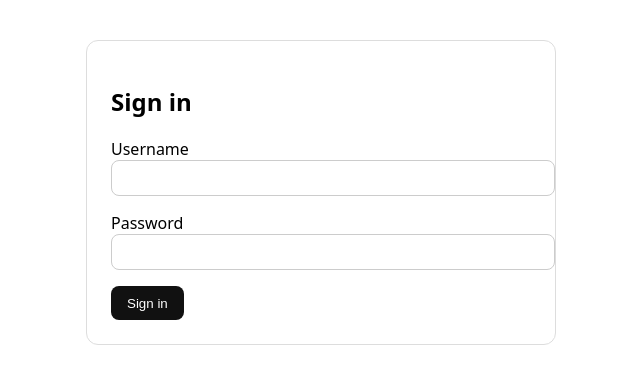
After one commit to jimshegs/ai-invoice-generator, a Flask app: template templates/login.html in a window 1280 px wide. The commit adds this page. Shown: the top 384 px of the page, without its empty margins (319-959 px from the left). Run offline with Flask 3, Linux system fonts and the light colour scheme; the template is opened without the code that fills it, so the values that code supplies are empty.

Commit message:
feat(auth): add hashed password support and secure login with session auth

```diff
--- a/app.py
+++ b/app.py
@@ -1,4 +1,4 @@
-from flask import Flask, url_for, render_template, request, jsonify, make_response
+from flask import Flask, url_for, render_template, request, jsonify, make_response, session, redirect
 import re
 from datetime import datetime
 from dateutil import parser
@@ -6,16 +6,18 @@ import json
 from playwright.sync_api import sync_playwright
 from io import BytesIO
 import openai
-import os
+import os, secrets
 from dotenv import load_dotenv
 from werkzeug.utils import secure_filename
 from logging_config import LOGGING
 import logging.config
 import copy
-from functools import lru_cache
+from functools import lru_cache, wraps
 import re as _re
 from flask_limiter import Limiter
 from flask_limiter.util import get_remote_address
+from werkzeug.security import check_password_hash
+
 
 # Load environment variables
 load_dotenv()
@@ -24,6 +26,13 @@ logging.config.dictConfig(LOGGING)
 logger = logging.getLogger(__name__)
 
 app = Flask(__name__)
+
+app.secret_key = os.getenv("SECRET_KEY", "dev-secret")  # fallback is optional but good
+
+# Ensure SECRET_KEY is set for sessions (already in your CI; keep here for safety)
+if not os.getenv("SECRET_KEY"):
+    # In prod, set this via env. This fallback is only for dev.
+    app.config["SECRET_KEY"] = app.config.get("SECRET_KEY") or secrets.token_hex(16)
 
 from pdf_utils import html_to_pdf
 
@@ -48,6 +57,45 @@ if not OPENAI_API_KEY:
     raise RuntimeError("Set OPENAI_API_KEY in .env")
 
 openai.api_key = OPENAI_API_KEY
+
+# ---- Auth/CSRF toggles: enabled in real runs, disabled in tests ----
+_IS_TESTING = (os.getenv("FLASK_ENV") == "testing") or bool(os.getenv("PYTEST_CURRENT_TEST"))
+ENFORCE_AUTH = os.getenv("AUTH_ENABLED", "1") != "0" and not _IS_TESTING
+ENFORCE_CSRF = os.getenv("CSRF_ENABLED", "1") != "0" and not _IS_TESTING
+
+app.logger.info("Auth enabled=%s | CSRF enabled=%s", ENFORCE_AUTH, ENFORCE_CSRF)
+
+
+def _current_user():
+    return session.get("user")
+
+def login_required(view):
+    @wraps(view)
+    def _wrap(*args, **kwargs):
+        if not ENFORCE_AUTH:
+            return view(*args, **kwargs)
+        if not _current_user():
+            nxt = request.path
+            return redirect(url_for("login", next=nxt))
+        return view(*args, **kwargs)
+    return _wrap
+
+def require_csrf(view):
+    @wraps(view)
+    def _wrap(*args, **kwargs):
+        if not ENFORCE_CSRF:
+            return view(*args, **kwargs)
+        token = request.headers.get("X-CSRF-Token") or request.form.get("csrf_token") or request.args.get("csrf_token")
+        if not token or token != session.get("csrf_token"):
+            return jsonify({"error": "CSRF token missing/invalid"}), 400
+        return view(*args, **kwargs)
+    return _wrap
+
+@app.context_processor
+def inject_csrf():
+    # Lets templates expose a token for JS to read; empty when disabled.
+    return {"CSRF_TOKEN": session.get("csrf_token", "")}
+
 
 # ---------- LRU cache for parse ----------
 
@@ -560,6 +608,7 @@ def download_pdf():
 from db import list_invoices
 
 @app.route("/history")
+@login_required
 def history():
     q = (request.args.get("q") or "").strip()
     page = max(int(request.args.get("page", 1) or 1), 1)
@@ -599,6 +648,8 @@ def history():
 from db import get_invoice, delete_invoice
 
 @app.post("/history/delete/<invoice_no>")
+@login_required
+@require_csrf
 @limiter.limit("30 per minute")
 def history_delete(invoice_no):
     row = get_invoice(invoice_no)
@@ -619,15 +670,65 @@ def history_delete(invoice_no):
     delete_invoice(invoice_no)
     return jsonify({"ok": True})
 
+@app.get("/login")
+def login():
+    if _current_user():
+        return redirect(url_for("history"))
+    return render_template("login.html", error=None)
+
+@app.post("/login")
+def do_login():
+    username = (request.form.get("username") or "").strip()
+    password = request.form.get("password") or ""
+
+    expected_user = os.getenv("ADMIN_USER", "admin")
+    pw_hash = os.getenv("ADMIN_PASSWORD_HASH")
+    pw_plain = os.getenv("ADMIN_PASSWORD")
+
+    ok = False
+    if pw_hash:
+        from werkzeug.security import check_password_hash
+        ok = (username == expected_user and check_password_hash(pw_hash, password))
+    elif pw_plain:
+        ok = (username == expected_user and pw_plain == password)
+
+    if not ok:
+        # Avoid leaking which part failed
+        return render_template("login.html", error="Invalid credentials"), 401
+
+    session["user"] = expected_user
+    session["csrf_token"] = secrets.token_urlsafe(32)
+    nxt = request.args.get("next") or url_for("history")
+    return redirect(nxt)
+
+@app.post("/logout")
+@login_required
+@require_csrf
+def logout():
+    session.clear()
+    return redirect(url_for("login"))
+
+
+
+# @app.errorhandler(Exception)
+# def handle_error(err):
+#     logger.exception("Unhandled error")          # stacktrace to log
+#     # Browser requests (XHR / fetch) expect JSON
+#     if request.accept_mimetypes.accept_json:
+#         return jsonify({"error": "Server error, please try again"}), 500
+#     # Fallback HTML
+#     return render_template("error.html", message="Unexpected error"), 500
 
 @app.errorhandler(Exception)
 def handle_error(err):
-    logger.exception("Unhandled error")          # stacktrace to log
-    # Browser requests (XHR / fetch) expect JSON
+    import traceback
+    traceback.print_exc()
+    app.logger.exception("Unhandled error")
+
     if request.accept_mimetypes.accept_json:
         return jsonify({"error": "Server error, please try again"}), 500
-    # Fallback HTML
     return render_template("error.html", message="Unexpected error"), 500
+
 
 @app.errorhandler(429)
 def ratelimit_handler(e):
--- /dev/null
+++ b/templates/login.html
@@ -0,0 +1,33 @@
+<!doctype html>
+<html lang="en">
+<head>
+  <meta charset="utf-8" />
+  <title>Sign in</title>
+  <meta name="viewport" content="width=device-width, initial-scale=1" />
+  <style>
+    body { font-family: system-ui, -apple-system, Segoe UI, Roboto, sans-serif; margin: 2rem; }
+    .card { max-width: 420px; margin: 5vh auto; padding: 1.5rem; border: 1px solid #ddd; border-radius: 12px; }
+    .row { margin-bottom: 1rem; }
+    input { width: 100%; padding: .6rem .7rem; border: 1px solid #ccc; border-radius: 8px; }
+    button { padding: .6rem 1rem; border: 0; border-radius: 8px; background: #111; color: #fff; cursor: pointer; }
+    .err { color: #b00020; margin-bottom: .5rem; }
+  </style>
+</head>
+<body>
+  <div class="card">
+    <h2>Sign in</h2>
+    {% if error %}<div class="err">{{ error }}</div>{% endif %}
+    <form method="post" action="{{ url_for('do_login', next=request.args.get('next')) }}">
+      <div class="row">
+        <label>Username</label>
+        <input name="username" autocomplete="username" required />
+      </div>
+      <div class="row">
+        <label>Password</label>
+        <input name="password" type="password" autocomplete="current-password" required />
+      </div>
+      <button type="submit">Sign in</button>
+    </form>
+  </div>
+</body>
+</html>
```
Also changed, not shown: templates/history.html (+13 -1 lines), 1 other file.
